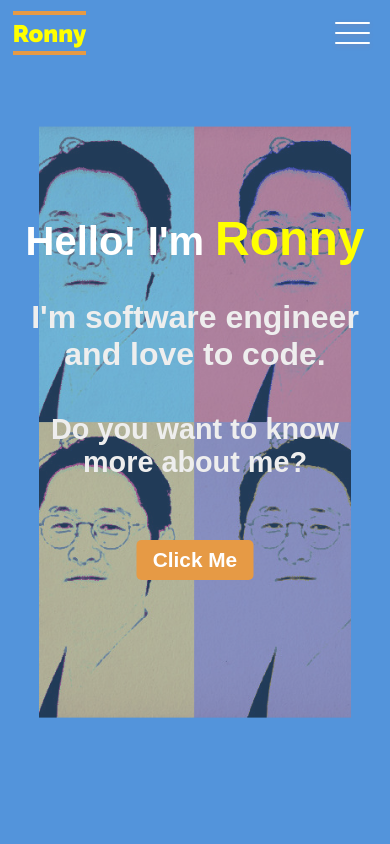
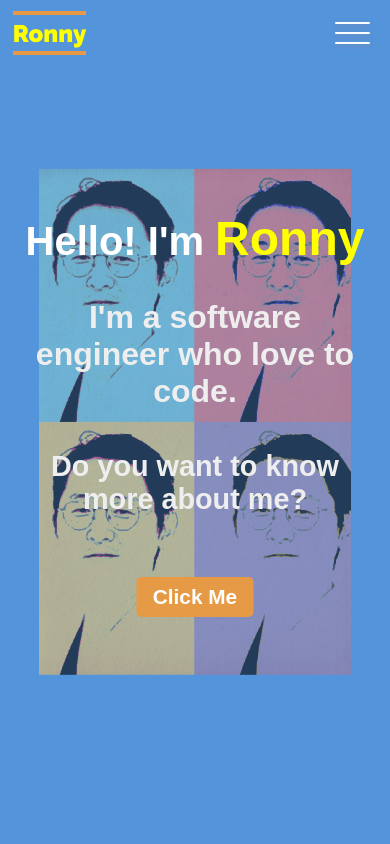
Before and after one commit to Ronny73/ronny-portfolio1, a website: page index.html in a window 390 px wide. Shown: the top 844 px of the page. Drawn offline with nearby package versions, Linux system fonts and the light colour scheme.

Commit message:
Ronny version2

```diff
--- a/index.css
+++ b/index.css
@@ -538,8 +538,8 @@ hr {
 
 @media screen and (max-width: 1024px) {
   #home img {
-    width: 80%;
-    height: 80%;
+    width: 70%;
+    height: 73%;
   }
 
   .navbar-brand {
@@ -659,8 +659,8 @@ hr {
     border-radius: 5px;
   }
   #home img {
-    width: 60%;
-    height: 70%;
+    width: 53%;
+    height: 60%;
     object-fit: cover;
   }
   .home__context-more {
@@ -747,6 +747,12 @@ hr {
   }
 }
 
+@media screen and (max-width: 487px) {
+  .contact__text {
+    margin-left: 0;
+  }
+}
+
 @media screen and (max-width: 350px) {
   .home__context h1 {
     font-size: 2rem;
--- a/index.html
+++ b/index.html
@@ -49,7 +49,7 @@
     <section id="home">
       <div class="home__context">
         <h1>Hello! I'm <span class="name">Ronny</span></h1>
-        <h2>I'm software engineer and love to code.</h2>
+        <h2>I'm a software engineer who love to code.</h2>
         <h3>Do you want to know more about me?</h3>
         <button class="btn">Click Me</button>
       </div>
```
